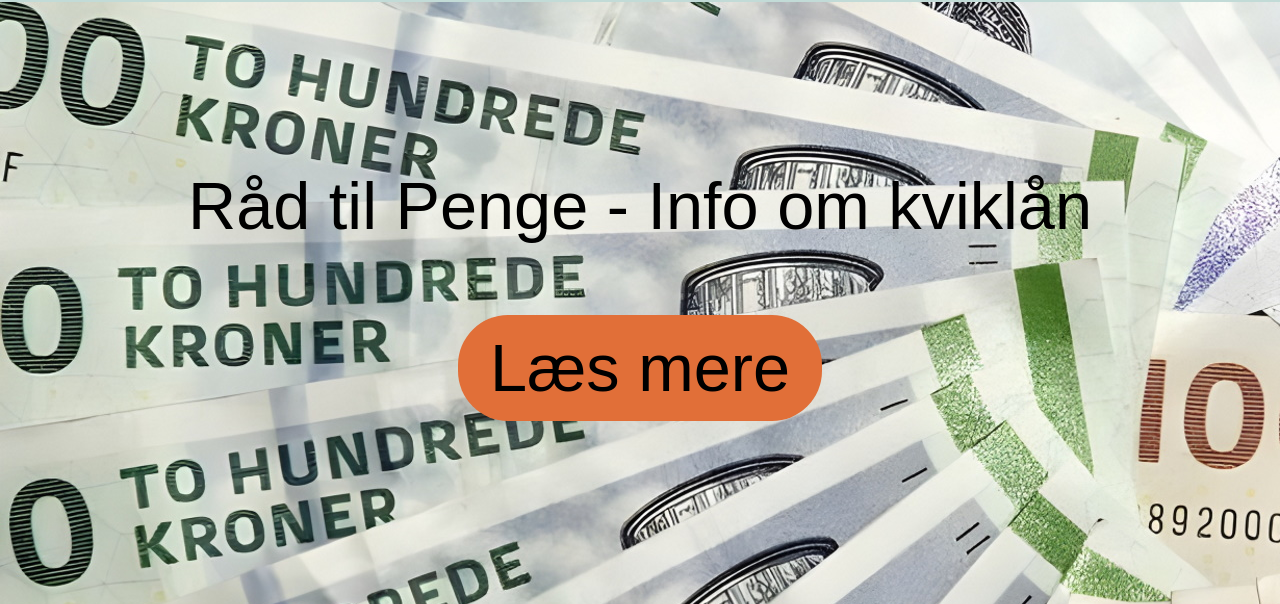
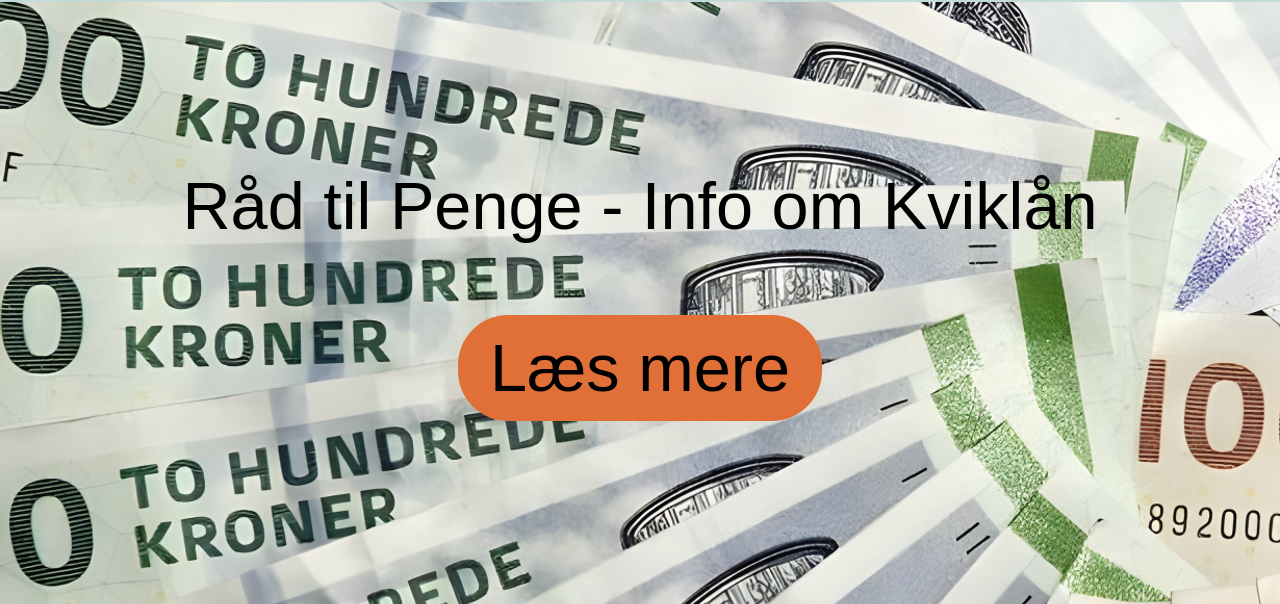
Before and after one commit to Raadtilpenge/Raadtilpenge.github.io, a plain HTML site: page index.html in a window 1280 px wide. Shown: the part 110-714 px from the top of the page. Drawn offline with Linux system fonts and the light colour scheme.

Commit message:
Update index.html

```diff
--- a/index.html
+++ b/index.html
@@ -22,7 +22,7 @@
             </div>
         </header>
     <div class="mainimg">
-        <p> Råd til Penge - Info om kviklån</p>
+        <p> Råd til Penge - Info om Kviklån</p>
         <center><button class="button" onclick="redirect();">Læs mere</button></center>
     </div>
     <div class="botnav">
```
